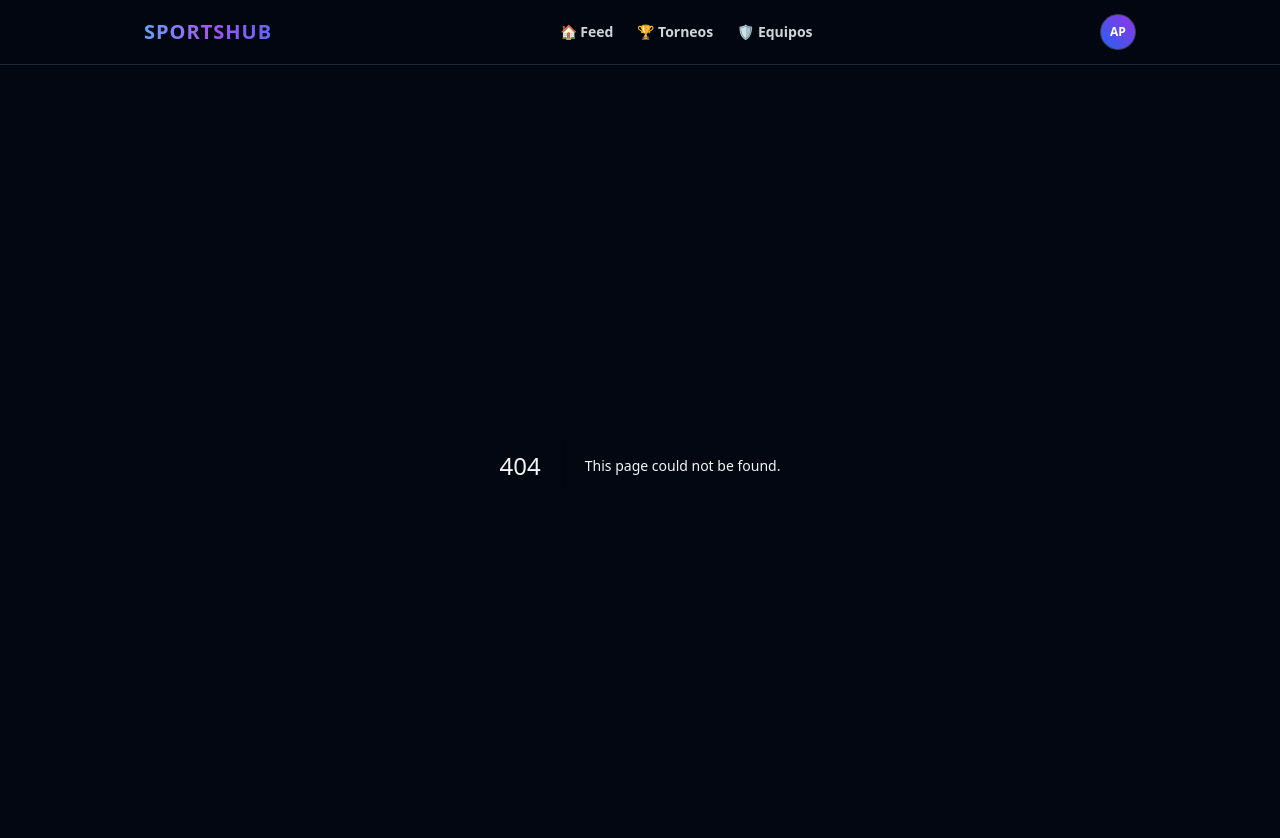
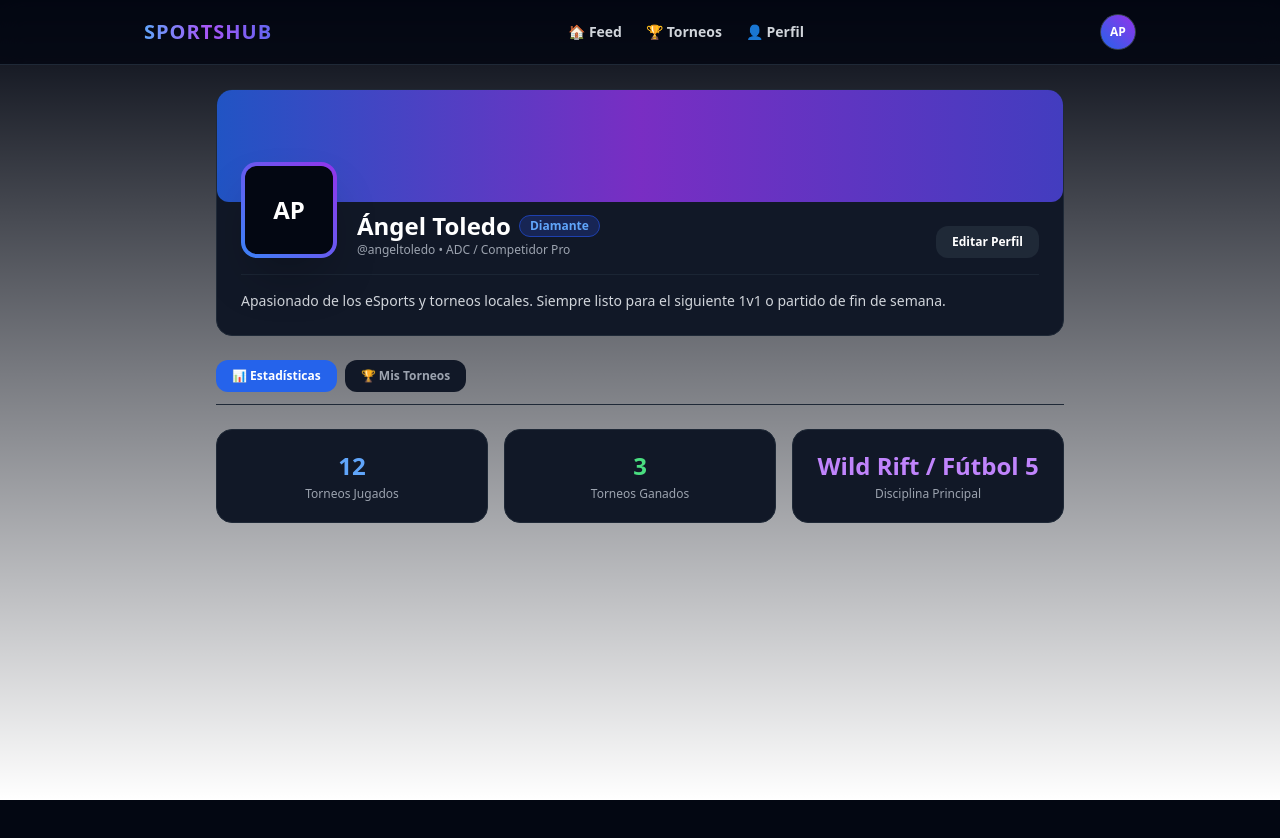
Before and after one commit to angeltoledo5b-eng/sports-esports-app, a Next.js app: page /perfil in a window 1280 px wide. Before the commit this address had no page. Shown: the top 838 px of the page. After the commit the page ends 800 px from the top, so only its background shows below. Built offline with nearby package versions, Linux system fonts and the light colour scheme.

Commit message:
Añadida vista de perfil e integracion de enlaces en la Navbar

```diff
--- a/app/Navbar.tsx
+++ b/app/Navbar.tsx
@@ -14,24 +14,22 @@ export default function Navbar() {
         </Link>
 
         {/* Menú Principal */}
-        <div className="hidden md:flex items-center gap-6 text-sm font-semibold text-gray-300">
+        <div className="flex items-center gap-6 text-sm font-semibold text-gray-300">
           <Link href="/" className="hover:text-blue-400 transition-colors">
             🏠 Feed
           </Link>
           <Link href="/torneos" className="hover:text-purple-400 transition-colors">
             🏆 Torneos
           </Link>
-          <Link href="#" className="hover:text-green-400 transition-colors">
-            🛡️ Equipos
+          <Link href="/perfil" className="hover:text-green-400 transition-colors">
+            👤 Perfil
           </Link>
         </div>
 
-        {/* Perfil / Acceso */}
-        <div className="flex items-center gap-3">
-          <div className="w-9 h-9 rounded-full bg-gradient-to-tr from-blue-600 to-purple-600 flex items-center justify-center font-bold text-white text-xs border border-gray-700">
-            AP
-          </div>
-        </div>
+        {/* Avatar rápido a Perfil */}
+        <Link href="/perfil" className="w-9 h-9 rounded-full bg-gradient-to-tr from-blue-600 to-purple-600 flex items-center justify-center font-bold text-white text-xs border border-gray-700 hover:opacity-90 transition">
+          AP
+        </Link>
       </div>
     </nav>
   );
--- /dev/null
+++ b/app/perfil/page.tsx
@@ -0,0 +1,100 @@
+'use client';
+
+import { useState } from 'react';
+
+export default function PerfilPage() {
+  const [activeTab, setActiveTab] = useState<'stats' | 'tournaments'>('stats');
+
+  // Datos de ejemplo del perfil
+  const userProfile = {
+    name: 'Ángel Toledo',
+    tag: '@angeltoledo',
+    role: 'ADC / Competidor Pro',
+    rank: 'Diamante',
+    favGame: 'Wild Rift / Fútbol 5',
+    tournamentsPlayed: 12,
+    tournamentsWon: 3,
+    bio: 'Apasionado de los eSports y torneos locales. Siempre listo para el siguiente 1v1 o partido de fin de semana.',
+  };
+
+  return (
+    <div className="max-w-4xl mx-auto p-4 md:p-6 space-y-6">
+      {/* Tarjeta Principal de Perfil */}
+      <div className="bg-gray-900 border border-gray-800 rounded-2xl p-6 relative overflow-hidden">
+        {/* Banner de Fondo */}
+        <div className="h-28 bg-gradient-to-r from-blue-600 via-purple-600 to-indigo-600 rounded-xl -m-6 mb-4 opacity-80" />
+
+        <div className="flex flex-col md:flex-row items-center md:items-end gap-5 relative z-10 -mt-14">
+          <div className="w-24 h-24 rounded-2xl bg-gradient-to-tr from-blue-500 to-purple-600 p-1 shadow-2xl">
+            <div className="w-full h-full bg-gray-950 rounded-xl flex items-center justify-center text-2xl font-black text-white">
+              AP
+            </div>
+          </div>
+
+          <div className="text-center md:text-left flex-1">
+            <div className="flex flex-col md:flex-row md:items-center gap-2">
+              <h1 className="text-2xl font-black text-white">{userProfile.name}</h1>
+              <span className="text-xs font-bold px-2.5 py-0.5 bg-blue-950 text-blue-400 border border-blue-800 rounded-full w-fit mx-auto md:mx-0">
+                {userProfile.rank}
+              </span>
+            </div>
+            <p className="text-xs text-gray-400">{userProfile.tag} • {userProfile.role}</p>
+          </div>
+
+          <button className="px-4 py-2 bg-gray-800 hover:bg-gray-700 text-white rounded-xl text-xs font-bold transition">
+            Editar Perfil
+          </button>
+        </div>
+
+        <p className="text-sm text-gray-300 mt-4 pt-4 border-t border-gray-800/80">
+          {userProfile.bio}
+        </p>
+      </div>
+
+      {/* Pestañas de Navegación del Perfil */}
+      <div className="flex gap-2 border-b border-gray-800 pb-3">
+        <button
+          onClick={() => setActiveTab('stats')}
+          className={`px-4 py-2 rounded-xl text-xs font-bold transition ${
+            activeTab === 'stats' ? 'bg-blue-600 text-white' : 'bg-gray-900 text-gray-400 hover:text-white'
+          }`}
+        >
+          📊 Estadísticas
+        </button>
+        <button
+          onClick={() => setActiveTab('tournaments')}
+          className={`px-4 py-2 rounded-xl text-xs font-bold transition ${
+            activeTab === 'tournaments' ? 'bg-purple-600 text-white' : 'bg-gray-900 text-gray-400 hover:text-white'
+          }`}
+        >
+          🏆 Mis Torneos
+        </button>
+      </div>
+
+      {/* Contenido según la Pestaña */}
+      {activeTab === 'stats' ? (
+        <div className="grid grid-cols-1 md:grid-cols-3 gap-4">
+          <div className="bg-gray-900 border border-gray-800 p-5 rounded-2xl text-center space-y-1">
+            <span className="text-2xl font-black text-blue-400">{userProfile.tournamentsPlayed}</span>
+            <p className="text-xs text-gray-400 font-medium">Torneos Jugados</p>
+          </div>
+          <div className="bg-gray-900 border border-gray-800 p-5 rounded-2xl text-center space-y-1">
+            <span className="text-2xl font-black text-green-400">{userProfile.tournamentsWon}</span>
+            <p className="text-xs text-gray-400 font-medium">Torneos Ganados</p>
+          </div>
+          <div className="bg-gray-900 border border-gray-800 p-5 rounded-2xl text-center space-y-1">
+            <span className="text-2xl font-black text-purple-400">{userProfile.favGame}</span>
+            <p className="text-xs text-gray-400 font-medium">Disciplina Principal</p>
+          </div>
+        </div>
+      ) : (
+        <div className="bg-gray-900 border border-gray-800 p-6 rounded-2xl text-center space-y-2">
+          <p className="text-gray-300 text-sm font-semibold">Copa ARAM 1v1 Wild Rift</p>
+          <span className="px-2.5 py-1 bg-green-950 text-green-400 border border-green-800 text-[10px] font-bold rounded">
+            Inscrito / Activo
+          </span>
+        </div>
+      )}
+    </div>
+  );
+}
```
